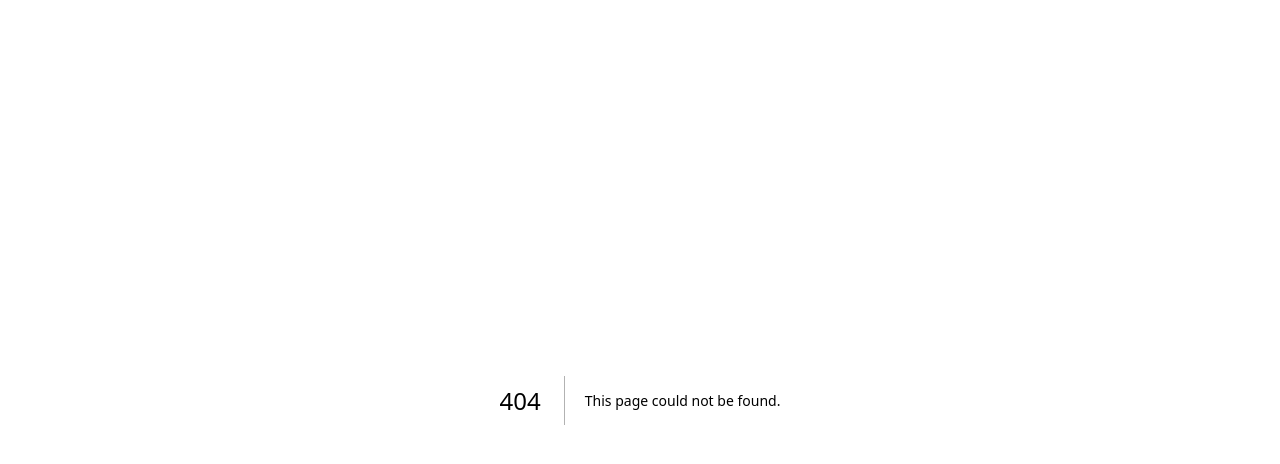
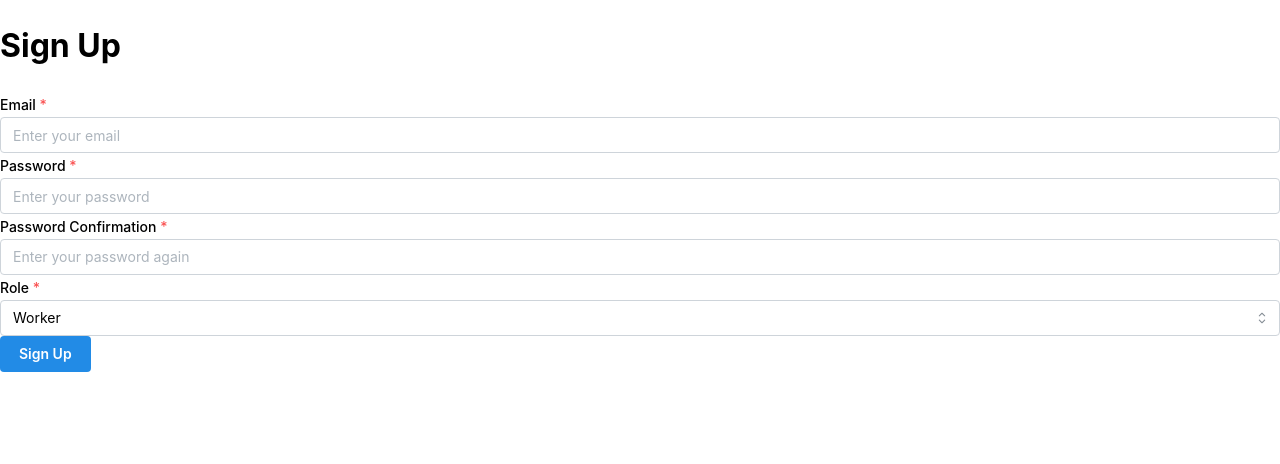
Before and after one commit to Quibylix/chambitos, a Next.js app: page /sign-up in a window 1280 px wide. Before the commit this address had no page. Shown: the top 464 px of the page. Built offline with nearby package versions, Linux system fonts and the light colour scheme.

Commit message:
feat: create auth /sign-up route and the SignUpForm component

```diff
--- /dev/null
+++ b/src/app/sign-up/page.tsx
@@ -0,0 +1,10 @@
+import { SignUpForm } from "@/features/auth/sign-up/components/sign-up-form";
+
+export default function SignUpPage() {
+  return (
+    <div>
+      <h1>Sign Up</h1>
+      <SignUpForm />
+    </div>
+  );
+}
--- /dev/null
+++ b/src/features/auth/helpers/validate-email.ts
@@ -0,0 +1,15 @@
+import { z } from "zod";
+
+const emailSchema = z
+  .string({ message: "Email is required" })
+  .email({ message: "Invalid email" });
+
+export function validateEmail(value: string) {
+  const result = emailSchema.safeParse(value);
+
+  if (result.success) {
+    return null;
+  }
+
+  return result.error.issues[0].message;
+}
--- /dev/null
+++ b/src/features/auth/helpers/validate-password.ts
@@ -0,0 +1,22 @@
+import { z } from "zod";
+
+export const passwordSchema = z
+  .string({ message: "Password is required" })
+  .min(8, {
+    message: "Password is too short",
+  })
+  .max(100, { message: "Password is too long" })
+  .regex(/^(?=.*[a-z])(?=.*[A-Z])(?=.*\d)[a-zA-Z\d]{8,}$/, {
+    message:
+      "Password must contain at least one uppercase letter, one lowercase letter, and one number",
+  });
+
+export function validatePassword(value: string) {
+  const result = passwordSchema.safeParse(value);
+
+  if (result.success) {
+    return null;
+  }
+
+  return result.error.issues[0].message;
+}
--- /dev/null
+++ b/src/features/auth/helpers/validate-role.ts
@@ -0,0 +1,17 @@
+import { z } from "zod";
+
+const roleSchema = z
+  .string({ message: "Role is required" })
+  .regex(/^(worker|contractor)$/, {
+    message: "Role must be either 'worker' or 'contractor'",
+  });
+
+export function validateRole(value: string) {
+  const result = roleSchema.safeParse(value);
+
+  if (result.success) {
+    return null;
+  }
+
+  return result.error.issues[0].message;
+}
--- /dev/null
+++ b/src/features/auth/sign-up/components/sign-up-form.tsx
@@ -0,0 +1,69 @@
+"use client";
+
+import { useForm } from "@mantine/form";
+import { validateEmail } from "../../helpers/validate-email";
+import { validatePassword } from "../../helpers/validate-password";
+import { Button, Select, TextInput } from "@mantine/core";
+import { validateRole } from "../../helpers/validate-role";
+
+export function SignUpForm() {
+  const form = useForm({
+    mode: "uncontrolled",
+    initialValues: {
+      email: "",
+      password: "",
+      passwordConfirmation: "",
+      role: "worker",
+    },
+    validate: {
+      email: validateEmail,
+      password: validatePassword,
+      passwordConfirmation: (value, values) => {
+        if (value !== values.password) {
+          return "Passwords do not match";
+        }
+      },
+      role: validateRole,
+    },
+  });
+
+  function submitHandler(value: typeof form.values) {
+    console.log(value);
+  }
+
+  return (
+    <form onSubmit={form.onSubmit(submitHandler)}>
+      <TextInput
+        label="Email"
+        placeholder="Enter your email"
+        withAsterisk
+        {...form.getInputProps("email")}
+      />
+      <TextInput
+        label="Password"
+        placeholder="Enter your password"
+        type="password"
+        withAsterisk
+        {...form.getInputProps("password")}
+      />
+      <TextInput
+        label="Password Confirmation"
+        placeholder="Enter your password again"
+        type="password"
+        withAsterisk
+        {...form.getInputProps("passwordConfirmation")}
+      />
+      <Select
+        label="Role"
+        placeholder="Select your role"
+        withAsterisk
+        data={[
+          { value: "worker", label: "Worker" },
+          { value: "contractor", label: "Contractor" },
+        ]}
+        {...form.getInputProps("role")}
+      />
+      <Button type="submit">Sign Up</Button>
+    </form>
+  );
+}
```
